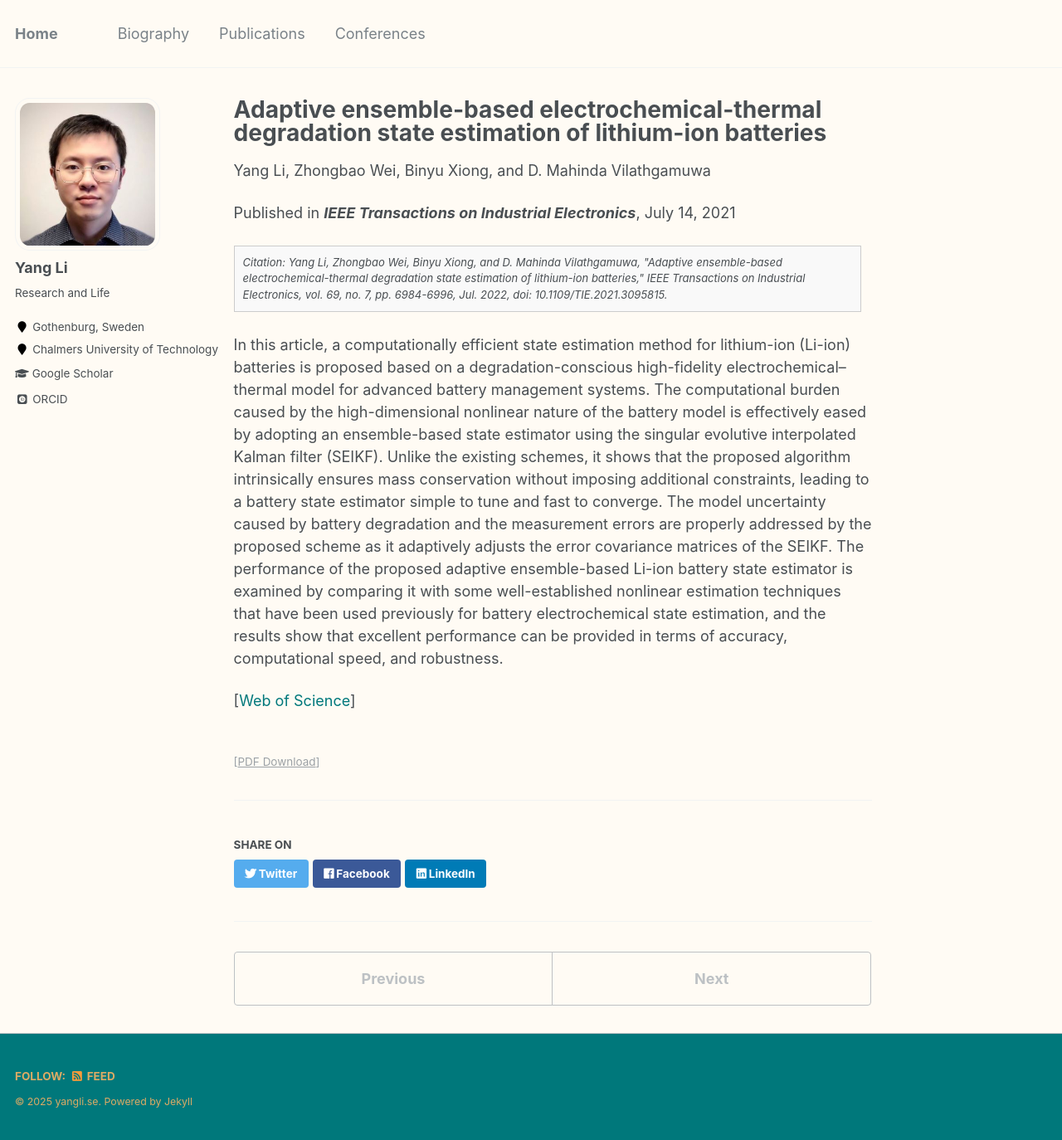
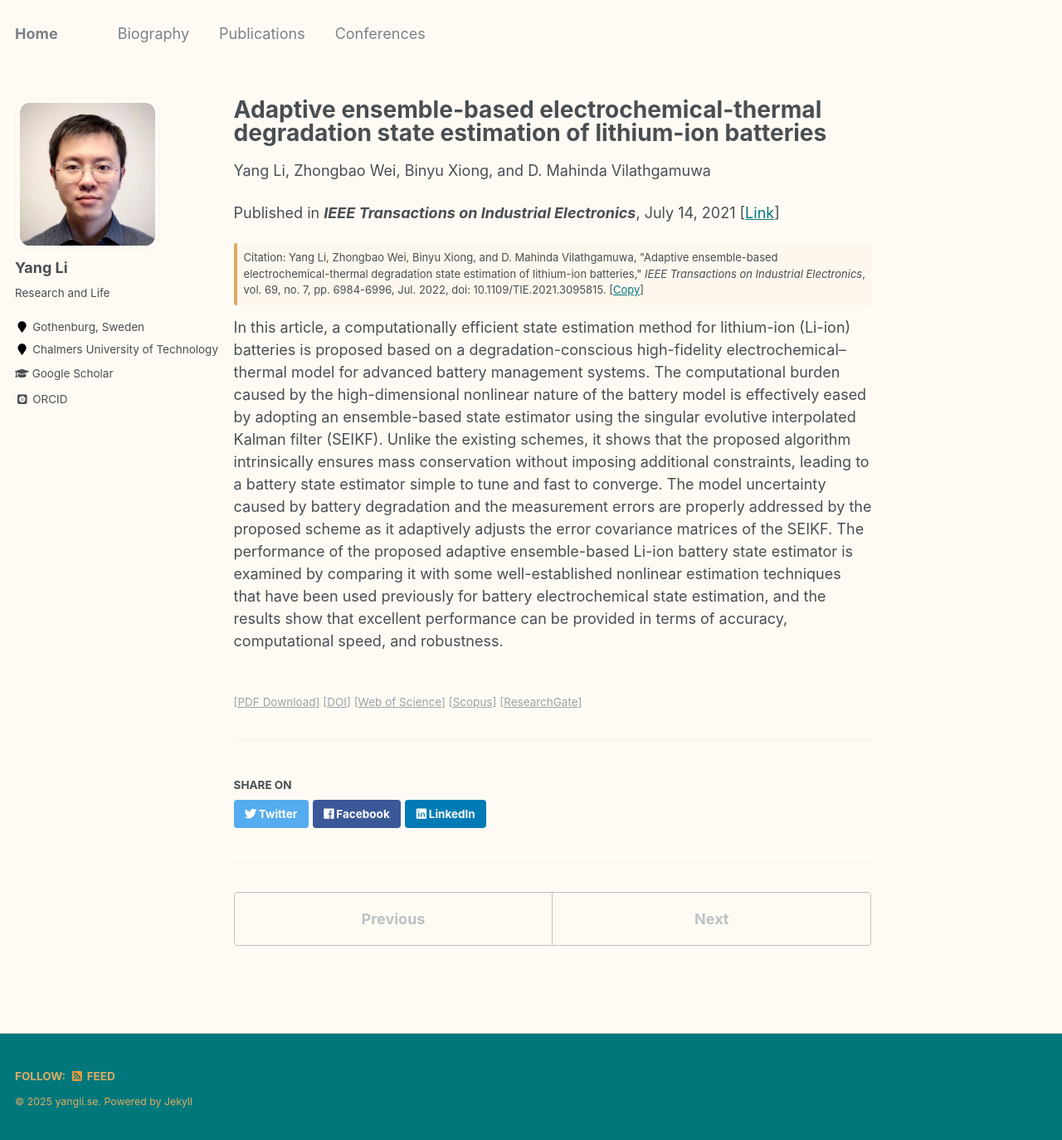
Before and after one commit to dannyli/dannyli.github.io, a Jekyll site: the page built from _publications/J024.md, in a window 1280 px wide and 1374 px high. Shown: the whole window at 83% size. Built offline with Jekyll 4.4.1, drawn with Linux system fonts in a browser that asks for light colours; some web fonts are replaced.

```diff
--- a/_layouts/single.html
+++ b/_layouts/single.html
@@ -51,9 +51,23 @@ layout: default
 
 
 		{% if page.citation %}
-          	<blockquote style="font-size: small; border: 1px solid #ccc; padding: 10px; background-color: #f9f9f9;">
-				Citation: {{ page.citation }}
+          	<blockquote class="quote-box" id="quoteText">
+			Citation: {{ page.citation }} [<a href="#" onclick="copyQuote()">Copy</a>]
 			</blockquote>
+
+		<script>
+		  function copyQuote() {
+		    const text1 = document.getElementById("quoteText").innerText;
+			text2 = text1.slice(0, -6);
+			text = text2.slice(9);
+		    navigator.clipboard.writeText(text).then(() => {
+		      alert("Copied!");
+		    }, () => {
+		      alert("Failed!");
+		    });
+		  }
+		</script>
+
         {% endif %}
 
 
--- a/_sass/_base.scss
+++ b/_sass/_base.scss
@@ -323,3 +323,30 @@ b, i, strong, em, blockquote, p, q, span, figure, img, h1, h2, header, input, a,
       margin: 3px 0 3px 13px;
       height: 235px;
 }
+
+ .quote-box {
+      position: relative;
+      border-left: 4px solid #dcab65;
+      background-color: #fdf7ee;
+      padding: 8px;
+      margin: 1em 0;
+      font-size: small;
+      font-style: normal;
+      border-radius: 3px;
+    }
+
+    .copy-btn {
+      position: absolute;
+      top: 8px;
+      right: 12px;
+      font-size: 0.8em;
+      padding: 4px 8px;
+      background-color: #eee;
+      border: 1px solid #aaa;
+      border-radius: 4px;
+      cursor: pointer;
+    }
+
+    .copy-btn:hover {
+      background-color: #ddd;
+    }
```
Also changed, not shown: _publications/J018.md (+6 -2 lines), _publications/J020.md (+6 -2 lines), _publications/J024.md (+6 -5 lines), _publications/J025.md (+6 -4 lines), 3 other files.
